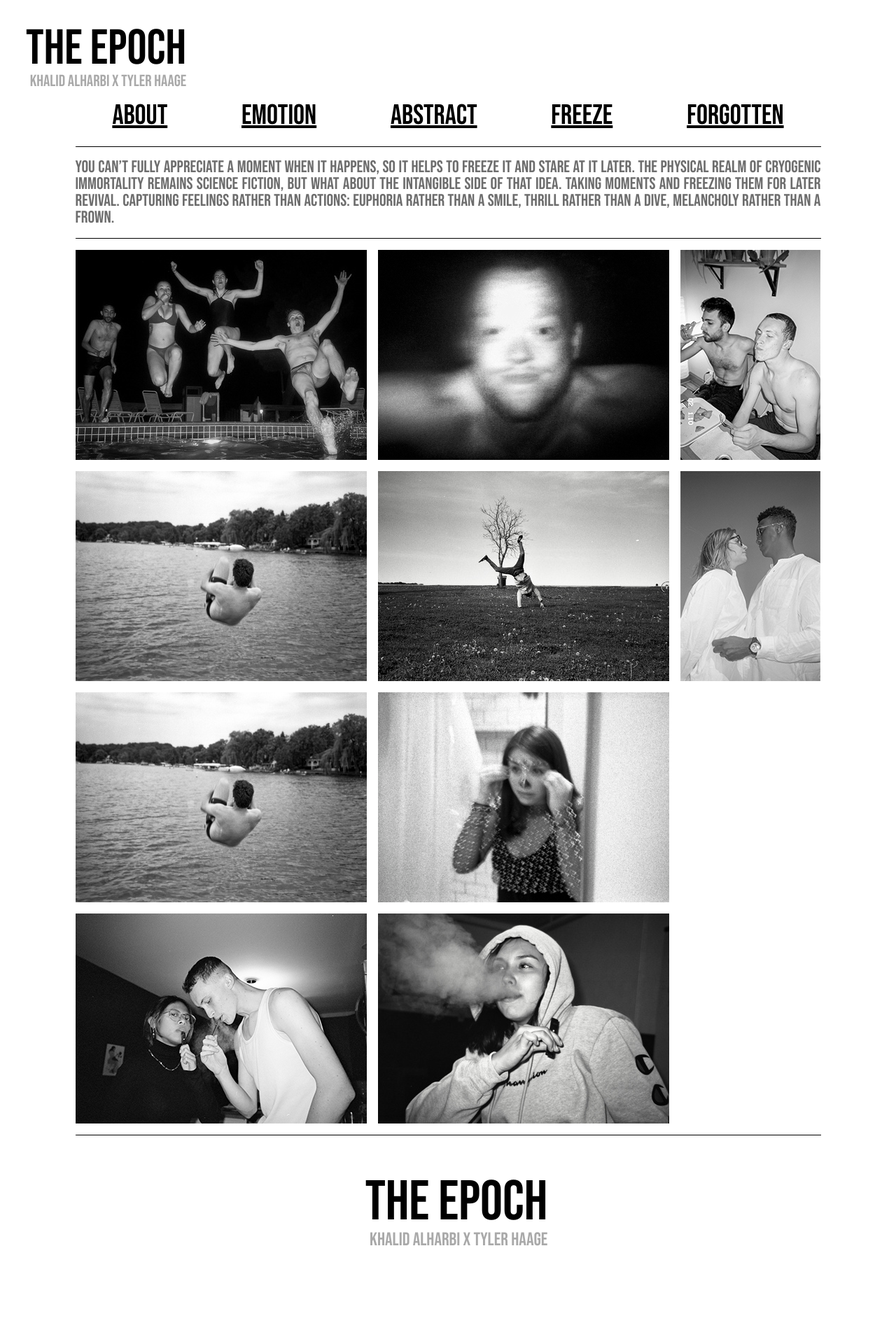
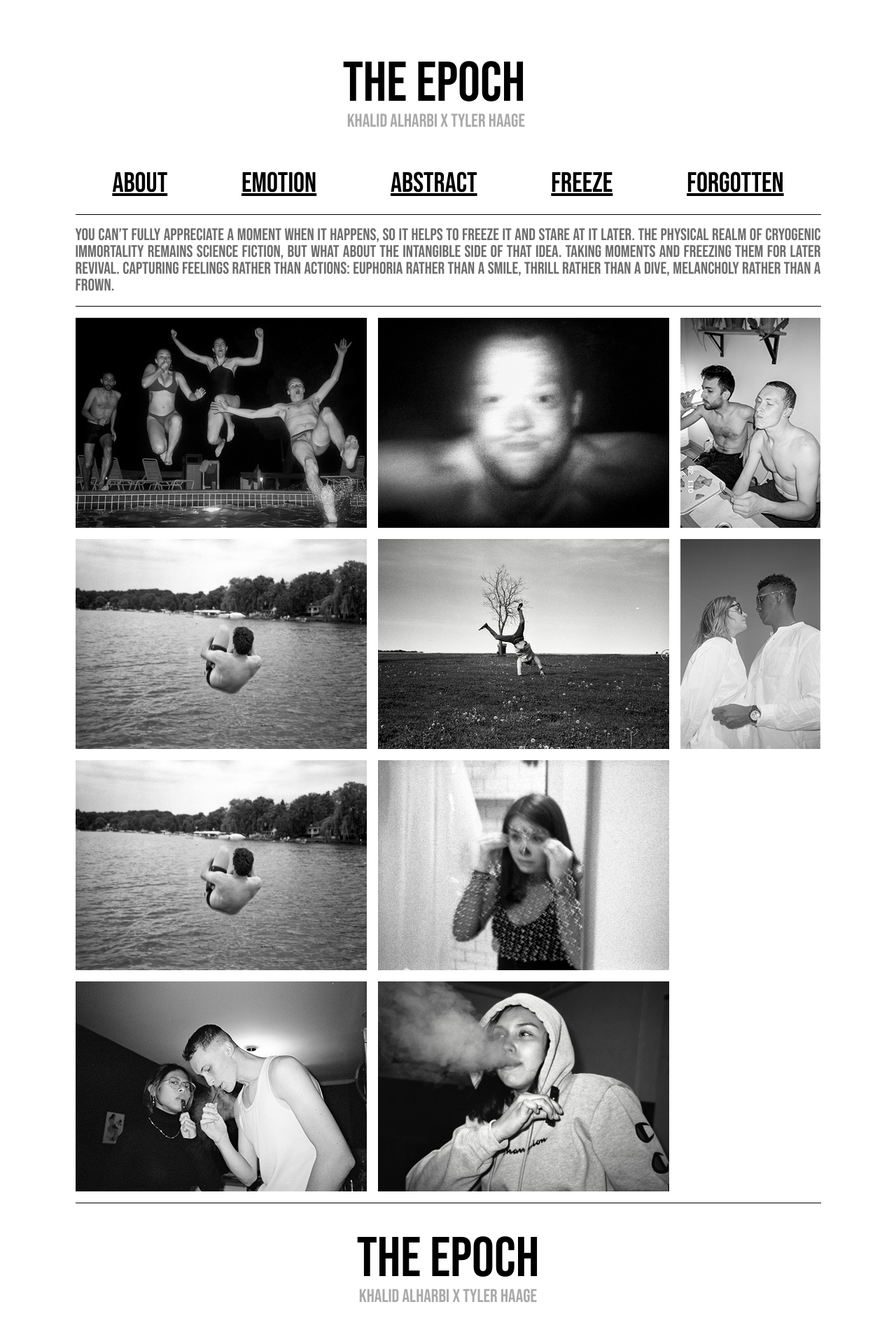
Before and after one commit to Khalidalharbi157/khalid-alharbi-project-three, a plain HTML site: page freeze/index.html in a window 1280 px wide. Shown: the whole page at 70% size. Drawn offline with Linux system fonts and the light colour scheme.

Commit message:
Center header Change article to footer

```diff
--- a/assets/css/screen.css
+++ b/assets/css/screen.css
@@ -30,24 +30,24 @@ body {
 
 
 h1 {
-  font-size: 4.39em;
-  text-align: left;
+  font-size: 5em;
+  text-align: center;
   font-family: 'Bebas Neue', cursive;
   color: black;
-  margin-top: 0.5em;
-  margin-left: 0.3em;
-  margin-right: auto;
+  margin-top: 1em;
+  padding-right: 0.5em;
+
 }
 
 h2 {
-  font-size: 1.45em;
-  text-align: left;
+  font-size: 1.65em;
+  text-align: center;
   font-family: 'Bebas Neue', cursive;
   color: darkgrey;
-  margin-left: 1.15em;
-  margin-right: auto;
+  margin-bottom: 1.5em;
+  padding-right: 1.3em;
+
 }
-
 
 
 main {
@@ -101,9 +101,10 @@ p {
   padding-bottom: 1px;
 }
 
-article.end-title {
-  display: flex;
-  align-content: center;
+footer {
+  display: block;
+  border-top: 1px solid black;
+
 }
 
 h3 {
@@ -112,8 +113,6 @@ h3 {
   font-family: 'Bebas Neue', cursive;
   color: black;
   margin-top: 0.5em;
-  margin-left: 0.3em;
-  margin-right: auto;
 }
 
 h4 {
@@ -121,8 +120,6 @@ h4 {
   text-align: center;
   font-family: 'Bebas Neue', cursive;
   color: darkgrey;
-  margin-left: 1.15em;
-  margin-right: auto;
 }
 
 ul.images  {
--- a/freeze/index.html
+++ b/freeze/index.html
@@ -69,10 +69,10 @@
    </ul>
   </article>
 
-  <article id="end-title">
+  <footer id="end-title">
     <h3>THE EPOCH</h3>
     <h4> KHALID ALHARBI X TYLER HAAGE</h4>
-  </article>
+  </footer>
 
 </main>
 
```
Also changed, not shown: abstract/index.html (+2 -2 lines), emotion/index.html (+2 -2 lines), forgotten/index.html (+2 -2 lines), index.html (+0 -4 lines).
